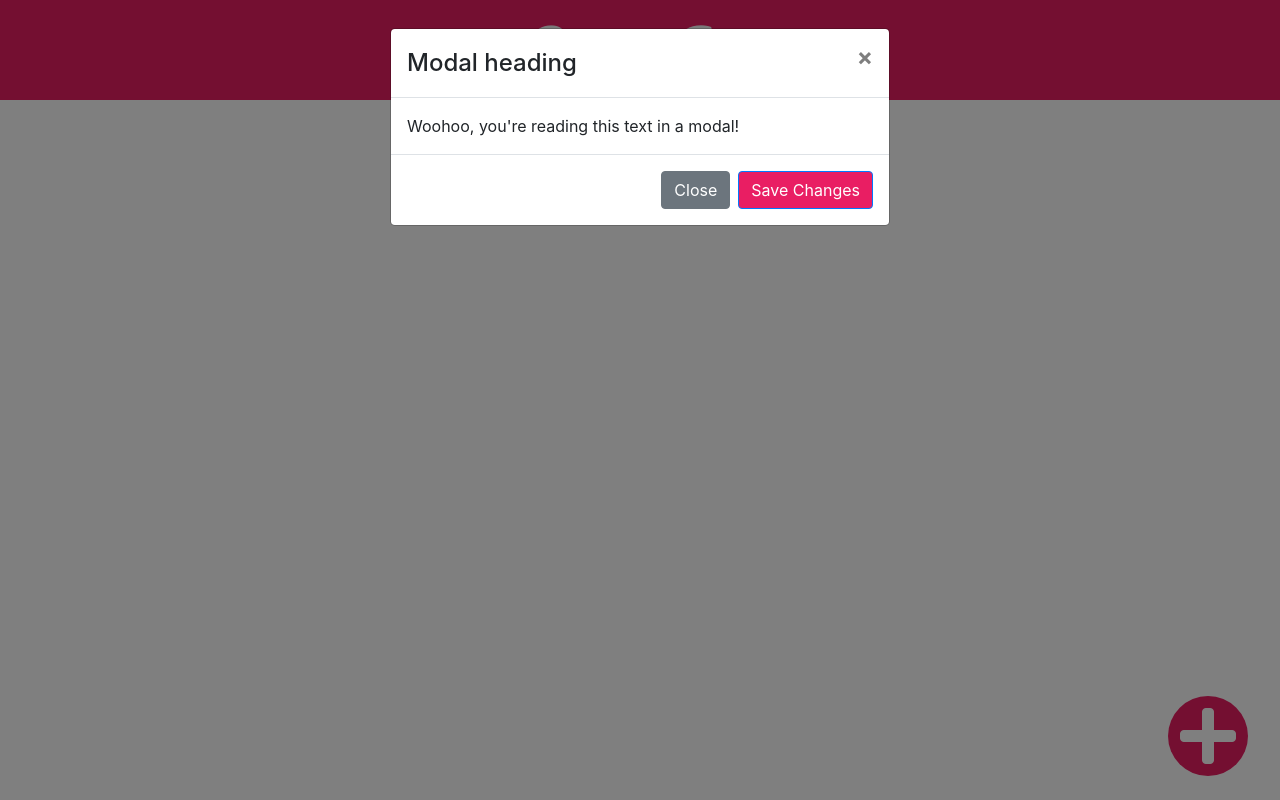
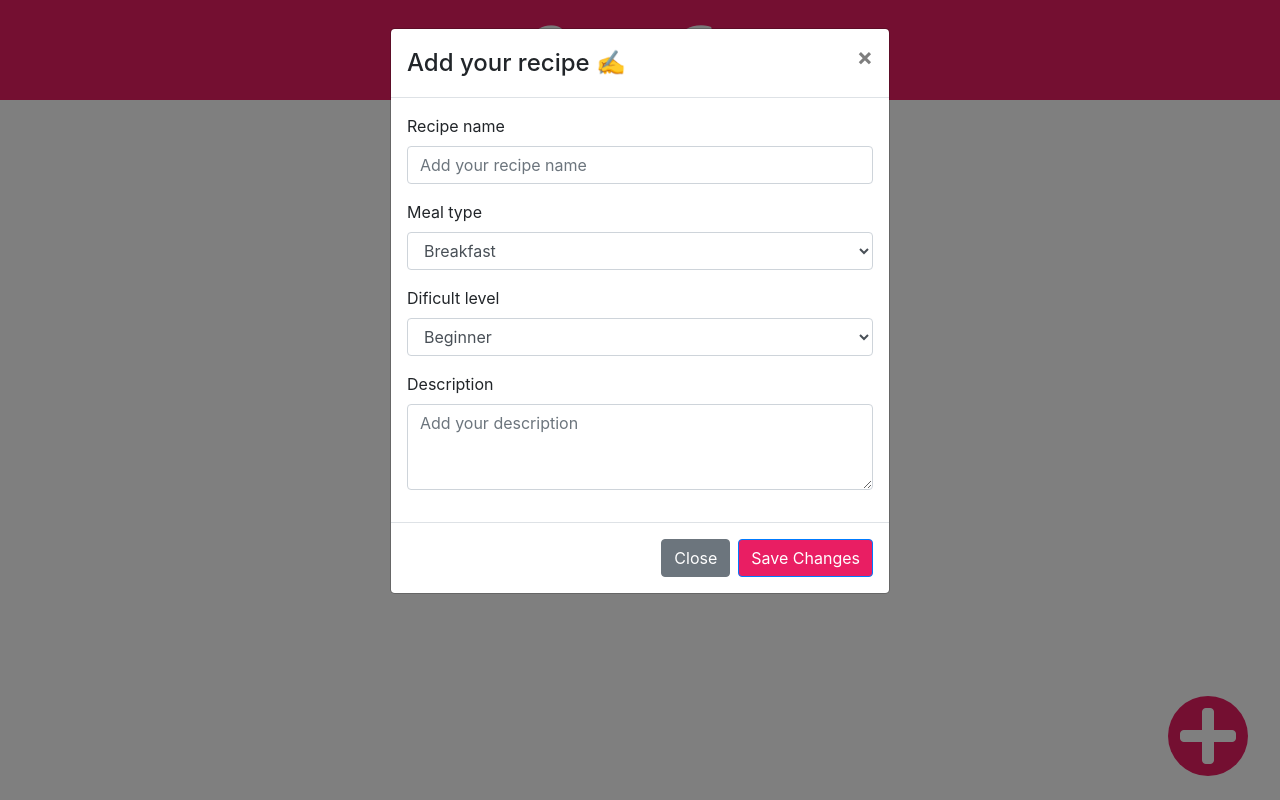
Before and after one commit to chilah/recipe-app, a React app: page / in a window 1280 px wide. Both pictures are taken after a click on the icon 1208 px from the left and 736 px from the top of the page. Built offline with nearby package versions, Linux system fonts and the light colour scheme.

Commit message:
Add input recipe in Modal

```diff
--- a/src/components/AddRecipe.js
+++ b/src/components/AddRecipe.js
@@ -5,8 +5,20 @@ class AddRecipe extends Component {
   constructor(props) {
     super(props);
     this.state = {
+      recipeList: [],
+      recipeName: '',
+      mealType: '',
+      level: '',
+      imgUrl: '',
+      description: '',
       show: false
     };
+  }
+
+  handleAdd = (e) => {
+    this.setState(prevState => ({
+      recipeList: prevState.recipeList.concat()
+    }))
   }
 
   handleClose = () => {
@@ -21,7 +33,10 @@ class AddRecipe extends Component {
     return (
       <div>
         <i className="fas fa-plus add-recipe" onClick={this.handleShow}/>
-        <ShowModal show={this.state.show} hide={this.handleClose} />
+        <ShowModal
+          show={this.state.show}
+          hide={this.handleClose}
+          handleAdd={this.handleAdd}/>
       </div>
     );
   }
--- /dev/null
+++ b/src/components/Formcontrol.js
@@ -0,0 +1,36 @@
+import React from "react";
+import { Form } from "react-bootstrap";
+
+const FormControl = props => {
+  return (
+    <Form>
+      <Form.Group controlId="exampleForm.ControlInput1">
+        <Form.Label>Recipe name</Form.Label>
+        <Form.Control type="email" placeholder="Add your recipe name" />
+      </Form.Group>
+      <Form.Group controlId="exampleForm.ControlSelect1">
+        <Form.Label>Meal type</Form.Label>
+        <Form.Control as="select">
+          <option>Breakfast</option>
+          <option>Lunch</option>
+          <option>Dinner</option>
+          <option>Snack</option>
+        </Form.Control>
+      </Form.Group>
+      <Form.Group controlId="exampleForm.ControlSelect2">
+        <Form.Label>Dificult level</Form.Label>
+        <Form.Control as="select">
+          <option>Beginner</option>
+          <option>Intermediate</option>
+          <option>Advance</option>
+        </Form.Control>
+      </Form.Group>
+      <Form.Group controlId="exampleForm.ControlTextarea1">
+        <Form.Label>Description</Form.Label>
+        <Form.Control as="textarea" rows="3" placeholder="Add your description"/>
+      </Form.Group>
+    </Form>
+  );
+};
+
+export default FormControl;
--- a/src/components/ShowModal.js
+++ b/src/components/ShowModal.js
@@ -1,4 +1,5 @@
 import React from 'react';
+import FormControl from './Formcontrol';
 import { Modal, Button } from 'react-bootstrap';
 
 const ShowModal = props => {
@@ -6,9 +7,11 @@ const ShowModal = props => {
     <div>
       <Modal show={props.show} onHide={props.hide}>
         <Modal.Header closeButton>
-          <Modal.Title>Modal heading</Modal.Title>
+          <Modal.Title>Add your recipe ✍</Modal.Title>
         </Modal.Header>
-        <Modal.Body>Woohoo, you're reading this text in a modal!</Modal.Body>
+        <Modal.Body>
+          <FormControl handleAdd={props.handleAdd}/>
+        </Modal.Body>
         <Modal.Footer>
           <Button variant="secondary" onClick={props.hide}>
             Close
```
